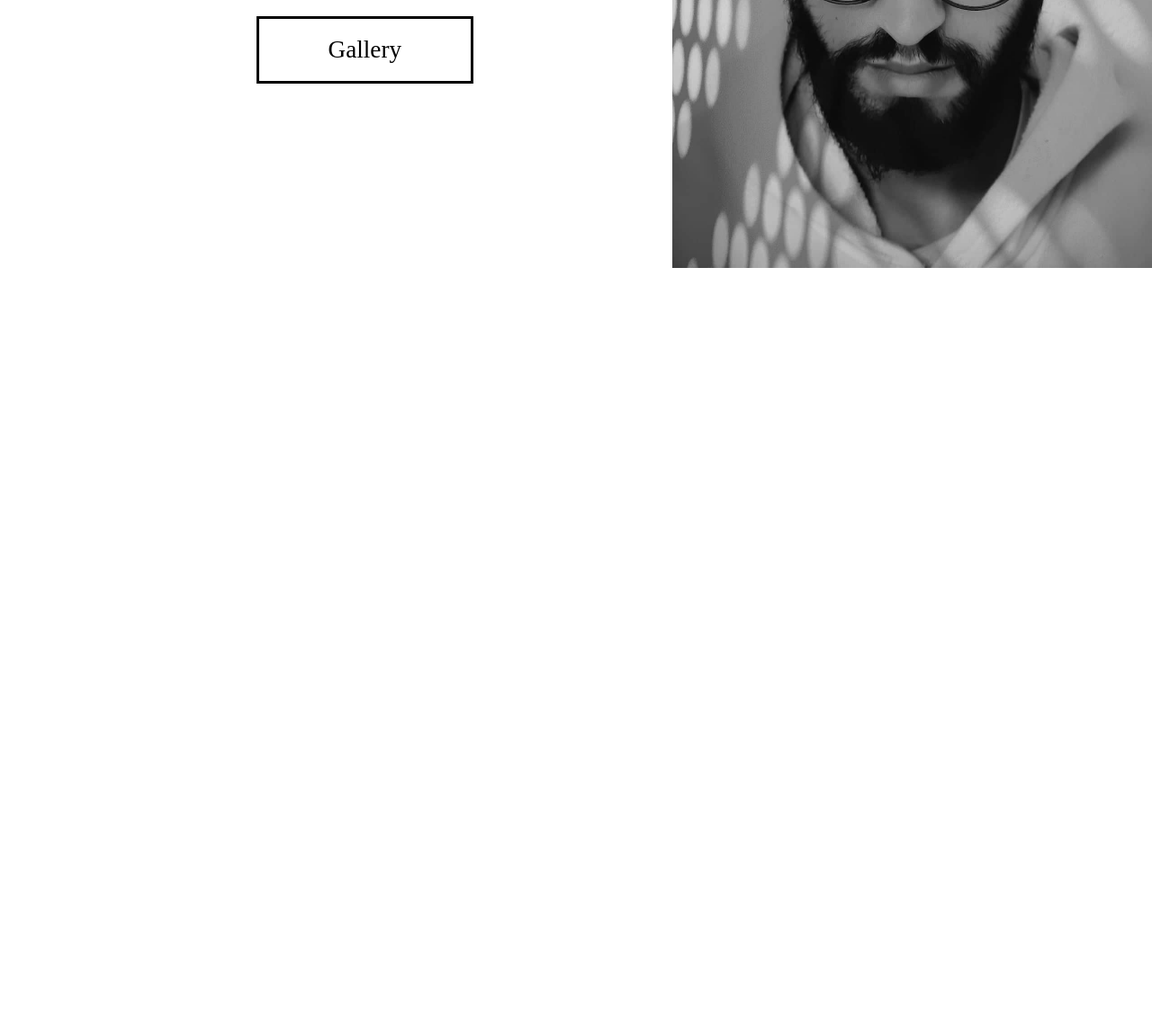
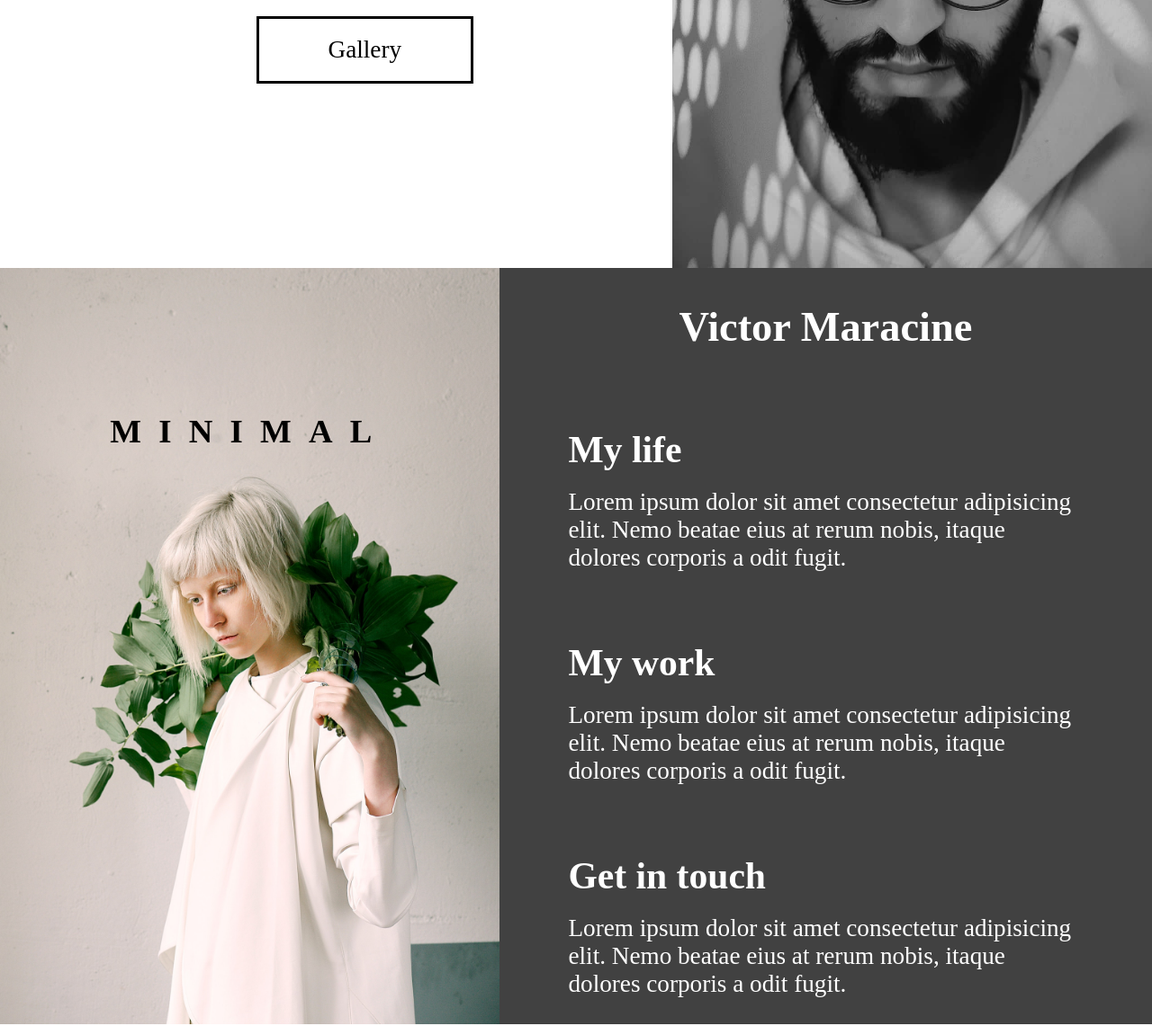
Before and after one commit to cristinamerisoiu/photography, a plain HTML site: page index.html in a window 1280 px wide. Shown: the part 584-1725 px from the top of the page at 90% size. Before the commit the page ends 884 px from the top, so only its background shows below. Drawn offline with Linux system fonts and the light colour scheme; a web font is replaced by a local one.

Commit message:
add about section

```diff
--- a/index.html
+++ b/index.html
@@ -22,7 +22,7 @@
     <header class="main-head">
       <nav>
         <h1 id="logo">Victor Maracine</h1>
-        <input type="checkbox" class="menu-check">
+        <input type="checkbox" class="menu-check" />
         <ul class="nav-links">
           <li><a href="#about">About</a></li>
           <li><a href="#work">Work</a></li>
@@ -30,8 +30,8 @@
         </ul>
         <div class="burger">
           <span></span>
-        <span></span>
-        <span></span>
+          <span></span>
+          <span></span>
         </div>
       </nav>
     </header>
@@ -57,6 +57,36 @@
           />
         </div>
       </section>
+      <section class="about">
+        <div class="about-image">
+          <h5>MINIMAL</h5>
+          <img src="/imgs/about-image.png" alt="portrait-picture"/>
+        </div>
+        <div class="about-text flex">
+          <h2>Victor Maracine</h2>
+          <div class="about-life">
+            <h3>My life</h3>
+            <p>
+              Lorem ipsum dolor sit amet consectetur adipisicing elit. Nemo
+              beatae eius at rerum nobis, itaque dolores corporis a odit fugit.
+            </p>
+          </div>
+          <div class="about-work">
+            <h3>My work</h3>
+            <p>
+              Lorem ipsum dolor sit amet consectetur adipisicing elit. Nemo
+              beatae eius at rerum nobis, itaque dolores corporis a odit fugit.
+            </p>
+          </div>
+          <div class="about-contact">
+            <h3>Get in touch</h3>
+            <p>
+              Lorem ipsum dolor sit amet consectetur adipisicing elit. Nemo
+              beatae eius at rerum nobis, itaque dolores corporis a odit fugit.
+            </p>
+          </div>
+        </div>
+      </section>
     </main>
   </body>
 </html>
--- a/style.css
+++ b/style.css
@@ -93,6 +93,7 @@ nav {
 }
 .hero-introduction p {
   padding: 5rem 10rem;
+  color: var(--graytext);
 }
 .hero-introduction h2 {
   padding-top: 3rem;
@@ -127,6 +128,48 @@ nav {
   display: none;
 }
 
+
+.about {
+  min-height: 100vh;
+  display: flex;
+  flex-wrap: wrap;
+}
+
+.about-text {
+  flex: 2 1 40rem;
+  justify-content: space-around;
+  background: var(--backgroundcolor);
+  color: white;
+}
+
+.about-text div {
+  padding: 3rem 8rem;
+}
+
+.about-text h3 {
+  padding: 2rem 0rem;
+}
+
+.about-text h2 {
+  padding: 4rem;
+}
+.about-image {
+  flex: 1 1 40rem;
+  position: relative;
+}
+
+.about-image h5 {
+  position: absolute;
+  top:20%;
+  left: 50%;
+  transform: translate(-50%,-20%);
+  letter-spacing: 2rem;
+}
+.about-image img {
+  width: 100%;
+  height: 100%;
+  object-fit: cover;
+}
 @media screen and (max-width:824px){
   .hero {
     width: 100%;
@@ -189,4 +232,7 @@ nav {
   .menu-check:checked ~ .burger span:nth-child(3) {
     transform: rotateZ(-45deg) translateY(-300%);
    }
+   .about-text div {
+     padding: 3rem 3rem;
+   }
 }
```
